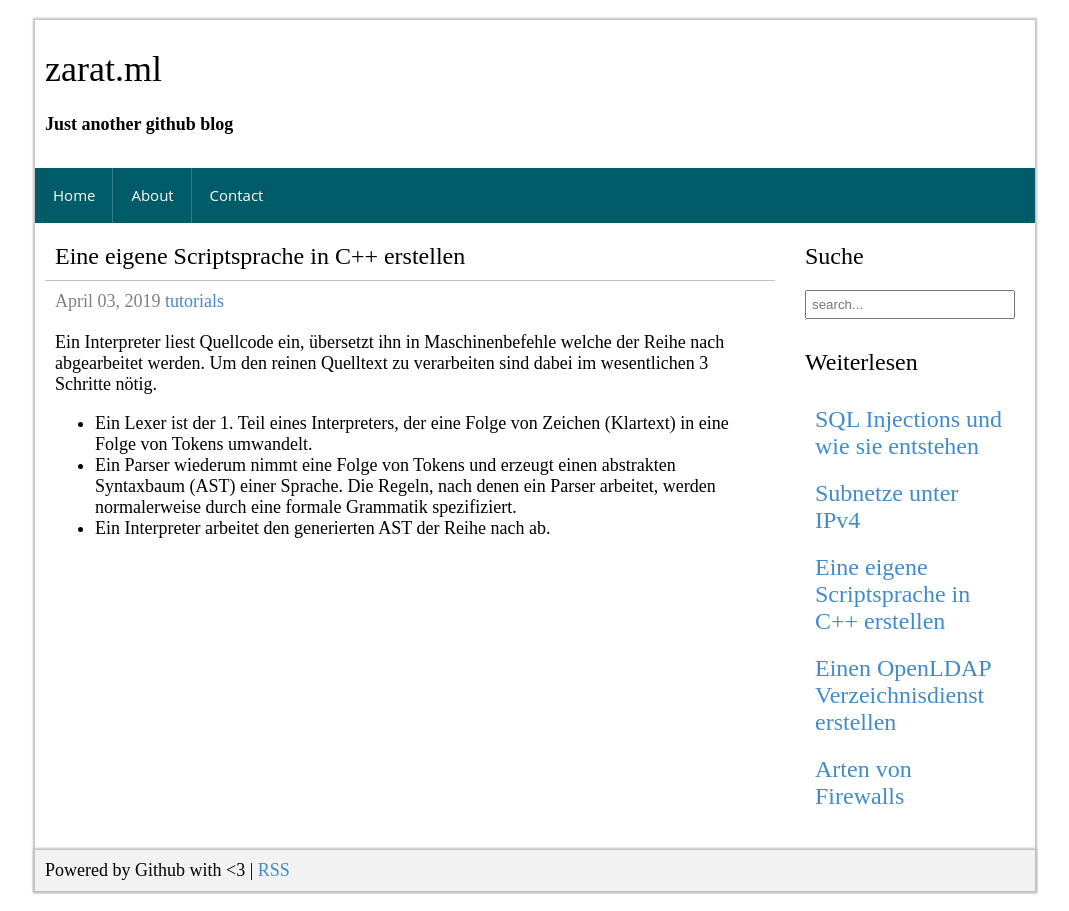
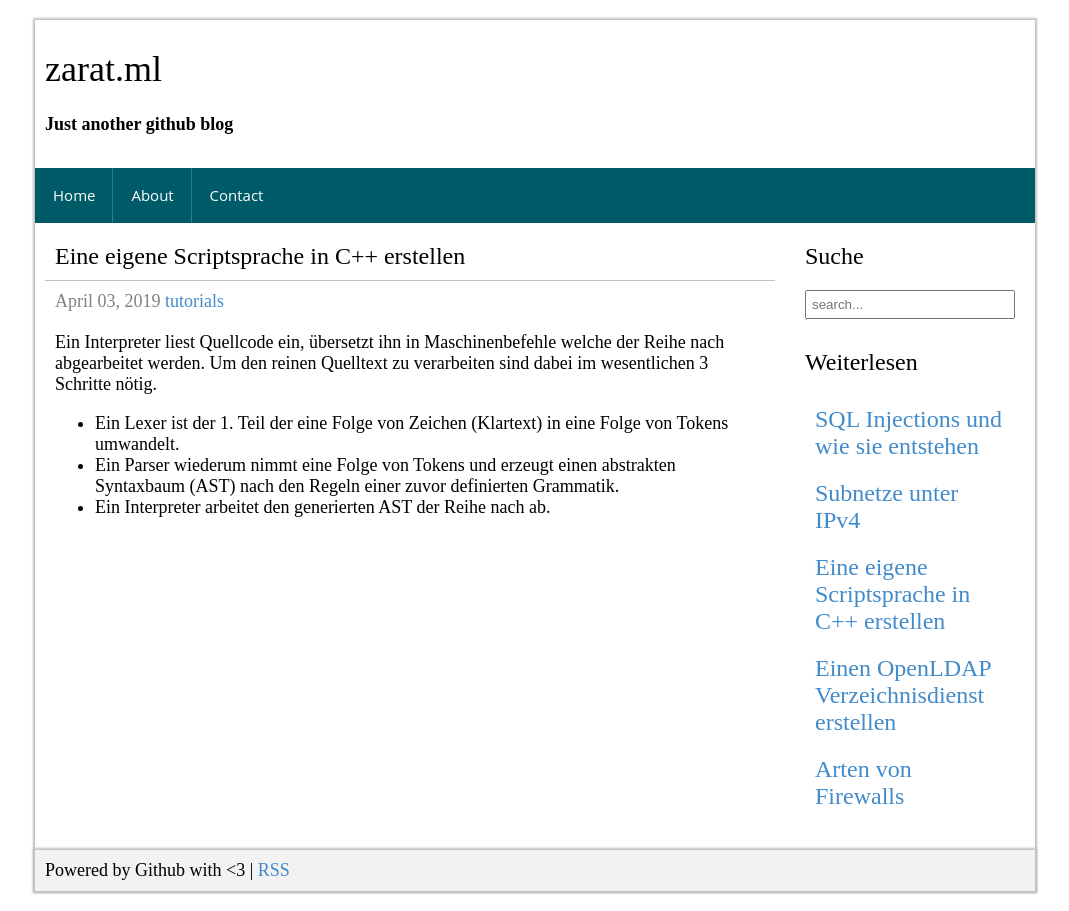
Before and after one commit to zarat/zarat.github.io, a Jekyll site: the page built from _posts/2019-04-03-script-interpreter.markdown, in a window 1280 px wide. Shown: the whole page, without its empty margins (105-1174 px from the left). Built offline with Jekyll 4.4.1, drawn with Linux system fonts in a browser that asks for light colours; comment, search, counter and statistics services are not loaded.

Commit message:
Update 2019-04-03-script-interpreter.markdown

```diff
--- a/_posts/2019-04-03-script-interpreter.markdown
+++ b/_posts/2019-04-03-script-interpreter.markdown
@@ -8,6 +8,6 @@ permalink: /post/script-interpreter
 
 Ein Interpreter liest Quellcode ein, übersetzt ihn in Maschinenbefehle welche der Reihe nach abgearbeitet werden. Um den reinen Quelltext zu verarbeiten sind dabei im wesentlichen 3 Schritte nötig.
 
-  * Ein Lexer ist der 1. Teil eines Interpreters, der eine Folge von Zeichen (Klartext) in eine Folge von Tokens umwandelt.
-  * Ein Parser wiederum nimmt eine Folge von Tokens und erzeugt einen abstrakten Syntaxbaum (AST) einer Sprache. Die Regeln, nach denen ein Parser arbeitet, werden normalerweise durch eine formale Grammatik spezifiziert.
+  * Ein Lexer ist der 1. Teil der eine Folge von Zeichen (Klartext) in eine Folge von Tokens umwandelt.
+  * Ein Parser wiederum nimmt eine Folge von Tokens und erzeugt einen abstrakten Syntaxbaum (AST) nach den Regeln einer zuvor definierten Grammatik.
   * Ein Interpreter arbeitet den generierten AST der Reihe nach ab.
```
